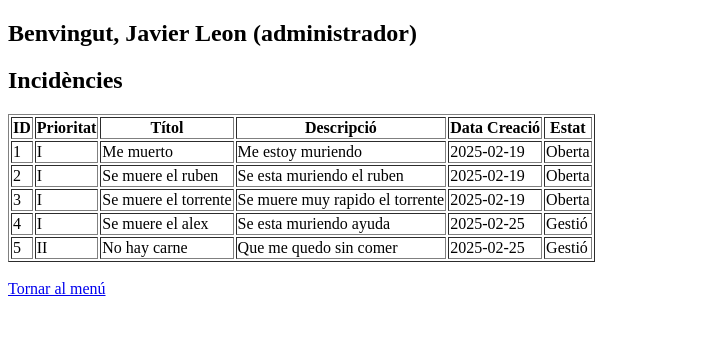
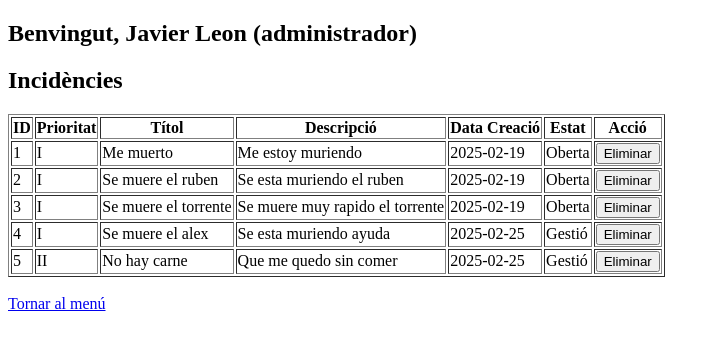
Before and after one commit to JavierLeon2005/Javier_Leon_M9, a PHP site: page /incidencies.php in a window 1280 px wide. Shown: the top 350 px of the page, without its empty margins (0-720 px from the left). Run offline with PHP 8.4, Linux system fonts and the light colour scheme; a user stored in the database is signed in; data comes from the database, SQL or seed files in the repository.

Commit message:
iticdesk

```diff
--- a/iticDesk/incidencies.php
+++ b/iticDesk/incidencies.php
@@ -13,13 +13,26 @@ $sql = "SELECT id, nom, cognom, rol FROM usuaris WHERE email = '$email'";
 $result = mysqli_query($conn, $sql);
 $user = mysqli_fetch_array($result);
 
-// Verificar si el usuario existe
 if (!$user) {
     echo "Usuari no trobat.";
 }
 
 $usuari_id = $user['id'];
 $rol = $user['rol'];
+
+// Eliminar incidència si es rep un ID per eliminar
+if (isset($_POST['eliminar_id'])) {
+    $eliminar_id = $_POST['eliminar_id'];
+
+    if ($rol == 'administrador') {
+        $sql = "DELETE FROM incidencies WHERE id = '$eliminar_id'";
+    } else {
+        $sql = "DELETE FROM incidencies WHERE id = '$eliminar_id' AND usuari_id = '$usuari_id'";
+    }
+
+    mysqli_query($conn, $sql);
+    header("Location: incidencies.php");
+}
 
 // Consulta d'incidències segons el rol
 if ($rol == 'administrador') {
@@ -48,6 +61,7 @@ $result = mysqli_query($conn, $sql);
             <th>Descripció</th>
             <th>Data Creació</th>
             <th>Estat</th>
+            <th>Acció</th>
         </tr>
         <?php while ($row = mysqli_fetch_array($result)) { ?>
         <tr>
@@ -57,6 +71,12 @@ $result = mysqli_query($conn, $sql);
             <td><?php echo $row['descripcio']; ?></td>
             <td><?php echo $row['data_creacio']; ?></td>
             <td><?php echo $row['estat']; ?></td>
+            <td>
+                <form method="post" onsubmit="return confirm('Segur que vols eliminar aquesta incidència?');">
+                    <input type="hidden" name="eliminar_id" value="<?php echo $row['id']; ?>">
+                    <button type="submit">Eliminar</button>
+                </form>
+            </td>
         </tr>
         <?php } ?>
     </table>
--- a/iticDesk/registre_incidencies.php
+++ b/iticDesk/registre_incidencies.php
@@ -27,7 +27,7 @@ if ($_SERVER['REQUEST_METHOD'] === 'POST') {
 
     $usuari_id = $user['id'];
 
-    // Insertar incidència amb la data i estat
+    // Insertar incidència amb la data
     $sql = "INSERT INTO incidencies (prioritat, titol, descripcio, usuari_id, data_creacio, estat)
             VALUES ('$prioritat', '$titol', '$descripcio', '$usuari_id', '$data_creacio', '$estat')";
 
```
Also changed, not shown: iticDesk/database.sql (renamed from iticDesk/javier_leon_iticdesk.sql).
